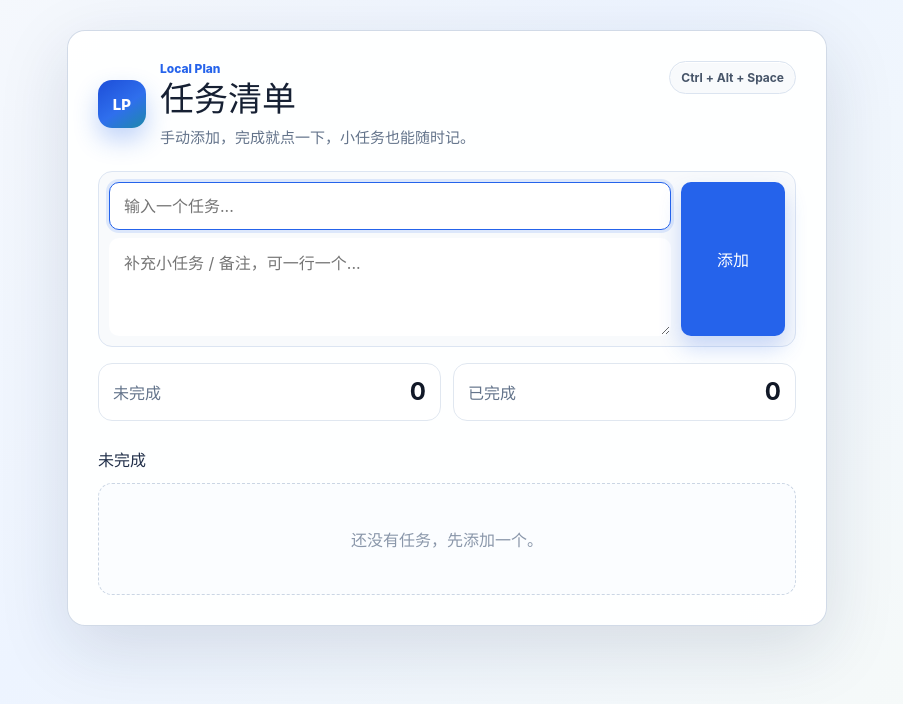
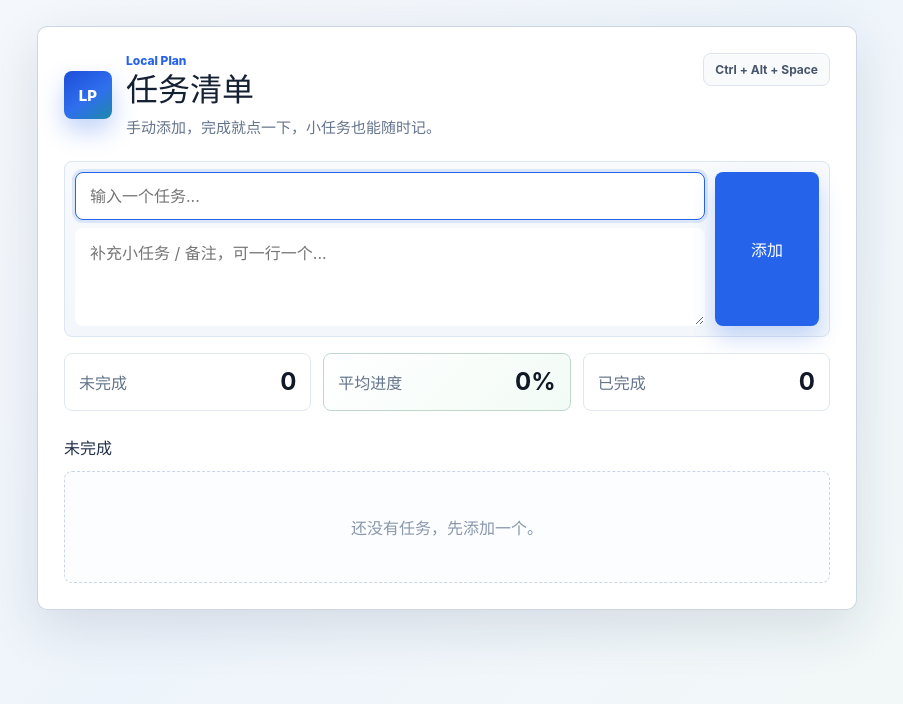
Before and after one commit to Lackylu7/local-plan, a React (Vite) app: page / in a window 1280 px wide. Shown: the top 704 px of the page, without its empty margins (193-1096 px from the left). Built offline with nearby package versions, Linux system fonts and the light colour scheme.

Commit message:
Add task progress sliders

```diff
--- a/src/App.css
+++ b/src/App.css
@@ -4,7 +4,8 @@
     "Microsoft YaHei", sans-serif;
   color: #162033;
   background:
-    linear-gradient(135deg, #f7f9fc 0%, #edf4ff 42%, #f8fbf7 100%);
+    linear-gradient(135deg, #f6f8fb 0%, #eef4fb 48%, #f4faf7 100%);
+  color-scheme: light;
   font-synthesis: none;
   text-rendering: optimizeLegibility;
   -webkit-font-smoothing: antialiased;
@@ -34,19 +35,19 @@ button {
 .app {
   display: grid;
   min-height: 100vh;
-  padding: 30px;
+  padding: 26px;
   place-items: start center;
 }
 
 .panel {
-  width: min(760px, 100%);
-  padding: 30px;
-  border: 1px solid rgba(197, 208, 224, 0.78);
-  border-radius: 18px;
-  background: rgba(255, 255, 255, 0.92);
+  width: min(820px, 100%);
+  padding: 26px;
+  border: 1px solid rgba(199, 210, 225, 0.88);
+  border-radius: 10px;
+  background: rgba(255, 255, 255, 0.95);
   box-shadow:
-    0 22px 70px rgba(24, 38, 70, 0.13),
-    inset 0 1px 0 rgba(255, 255, 255, 0.82);
+    0 18px 52px rgba(24, 38, 70, 0.12),
+    inset 0 1px 0 rgba(255, 255, 255, 0.9);
 }
 
 .header {
@@ -70,7 +71,7 @@ button {
   width: 48px;
   height: 48px;
   place-items: center;
-  border-radius: 14px;
+  border-radius: 8px;
   color: #ffffff;
   background: linear-gradient(145deg, #1d4ed8 0%, #2f6fed 55%, #0f9f6e 140%);
   box-shadow: 0 12px 24px rgba(37, 99, 235, 0.28);
@@ -92,7 +93,7 @@ button {
 
 .header h1 {
   margin-top: 3px;
-  font-size: 34px;
+  font-size: 32px;
   line-height: 1.16;
 }
 
@@ -106,7 +107,7 @@ button {
   flex: 0 0 auto;
   padding: 8px 11px;
   border: 1px solid #dbe4f0;
-  border-radius: 999px;
+  border-radius: 8px;
   color: #475569;
   background: #f8fafc;
   box-shadow: inset 0 1px 0 #ffffff;
@@ -121,8 +122,8 @@ button {
   gap: 10px;
   padding: 10px;
   border: 1px solid #dce5f2;
-  border-radius: 14px;
-  background: #f8fafc;
+  border-radius: 8px;
+  background: linear-gradient(180deg, #f8fafc 0%, #f3f7fb 100%);
 }
 
 .add-fields {
@@ -135,7 +136,7 @@ button {
 .add-form textarea {
   min-width: 0;
   border: 1px solid transparent;
-  border-radius: 10px;
+  border-radius: 8px;
   color: #162033;
   background: #ffffff;
   outline: none;
@@ -164,7 +165,7 @@ button {
 .clear-button {
   min-height: 40px;
   border: 0;
-  border-radius: 10px;
+  border-radius: 8px;
   font-weight: 760;
   transition:
     background-color 140ms ease,
@@ -189,9 +190,9 @@ button {
 
 .summary {
   display: grid;
-  grid-template-columns: repeat(2, minmax(0, 1fr));
+  grid-template-columns: repeat(3, minmax(0, 1fr));
   gap: 12px;
-  margin: 16px 0 26px;
+  margin: 16px 0 24px;
 }
 
 .summary-card {
@@ -201,9 +202,14 @@ button {
   min-height: 58px;
   padding: 12px 14px;
   border: 1px solid #e0e7f0;
-  border-radius: 14px;
+  border-radius: 8px;
   color: #64748b;
   background: #ffffff;
+}
+
+.progress-summary {
+  border-color: #bfd8cb;
+  background: linear-gradient(135deg, #ffffff 0%, #f2fbf6 100%);
 }
 
 .summary-card strong {
@@ -253,7 +259,7 @@ button {
   margin: 0;
   place-items: center;
   border: 1px dashed #cbd6e4;
-  border-radius: 14px;
+  border-radius: 8px;
   color: #8a97aa;
   background: #fbfdff;
 }
@@ -274,15 +280,20 @@ button {
   gap: 12px;
   align-items: start;
   min-height: 62px;
-  padding: 12px 14px;
-  border: 1px solid #e0e7f0;
-  border-radius: 14px;
-  background: #ffffff;
-  box-shadow: 0 6px 18px rgba(15, 23, 42, 0.04);
+  padding: 14px;
+  border: 1px solid var(--progress-border, #e0e7f0);
+  border-radius: 8px;
+  background:
+    linear-gradient(90deg, var(--progress-soft, #f8fafc) 0 var(--progress, 0%), #ffffff var(--progress, 0%) 100%);
+  box-shadow: 0 6px 18px rgba(15, 23, 42, 0.045);
+  transition:
+    border-color 160ms ease,
+    box-shadow 160ms ease,
+    background 160ms ease;
 }
 
 .task-row:hover {
-  border-color: #cbd7e8;
+  border-color: var(--progress-color, #cbd7e8);
   box-shadow: 0 10px 24px rgba(15, 23, 42, 0.07);
 }
 
@@ -291,7 +302,7 @@ button {
   width: 14px;
   height: 14px;
   margin-top: 4px;
-  border: 2px solid #94a3b8;
+  border: 2px solid var(--progress-color, #94a3b8);
   border-radius: 50%;
   background: #ffffff;
 }
@@ -320,11 +331,84 @@ button {
   overflow-wrap: anywhere;
   padding: 10px 12px;
   border: 1px solid #e8eef6;
-  border-radius: 10px;
+  border-radius: 8px;
   color: #526174;
-  background: #f8fafc;
+  background: rgba(248, 250, 252, 0.86);
   font-size: 13px;
   line-height: 1.55;
+}
+
+.progress-control {
+  display: grid;
+  gap: 8px;
+  min-width: 0;
+  padding-top: 2px;
+}
+
+.progress-meta {
+  display: flex;
+  align-items: center;
+  justify-content: space-between;
+  gap: 12px;
+  color: #64748b;
+  font-size: 12px;
+  font-weight: 760;
+}
+
+.progress-meta strong {
+  color: var(--progress-color, #2563eb);
+  font-size: 13px;
+  line-height: 1;
+}
+
+.progress-slider {
+  -webkit-appearance: none;
+  appearance: none;
+  width: 100%;
+  height: 24px;
+  margin: 0;
+  background: transparent;
+  accent-color: var(--progress-color, #2563eb);
+  cursor: ew-resize;
+}
+
+.progress-slider:focus-visible {
+  outline: 3px solid rgba(37, 99, 235, 0.18);
+  outline-offset: 2px;
+}
+
+.progress-slider::-webkit-slider-runnable-track {
+  height: 8px;
+  border-radius: 999px;
+  background:
+    linear-gradient(90deg, var(--progress-color, #2563eb) 0 var(--progress, 0%), #d9e2ee var(--progress, 0%) 100%);
+}
+
+.progress-slider::-webkit-slider-thumb {
+  width: 18px;
+  height: 18px;
+  margin-top: -5px;
+  border: 3px solid #ffffff;
+  border-radius: 50%;
+  background: var(--progress-color, #2563eb);
+  box-shadow: 0 3px 10px rgba(15, 23, 42, 0.22);
+  -webkit-appearance: none;
+}
+
+.progress-slider::-moz-range-track {
+  height: 8px;
+  border-radius: 999px;
+  background:
+    linear-gradient(90deg, var(--progress-color, #2563eb) 0 var(--progress, 0%), #d9e2ee var(--progress, 0%) 100%);
+}
+
+.progress-slider::-moz-range-thumb {
+  width: 14px;
+  height: 14px;
+  border: 3px solid #ffffff;
+  border-radius: 50%;
+  background: var(--progress-color, #2563eb);
+  box-shadow: 0 3px 10px rgba(15, 23, 42, 0.22);
 }
 
 .details-label {
@@ -337,7 +421,7 @@ button {
 .edit-details {
   min-width: 0;
   border: 1px solid #2563eb;
-  border-radius: 10px;
+  border-radius: 8px;
   color: #111827;
   outline: none;
   box-shadow: 0 0 0 3px rgba(37, 99, 235, 0.12);
@@ -358,6 +442,7 @@ button {
 .task-actions {
   display: flex;
   gap: 8px;
+  padding-top: 1px;
 }
 
 .task-actions button {
@@ -386,7 +471,8 @@ button {
 }
 
 .task-row.done {
-  background: #f8fafc;
+  background:
+    linear-gradient(90deg, rgba(236, 253, 245, 0.95) 0 var(--progress, 100%), #f8fafc var(--progress, 100%) 100%);
 }
 
 .task-row.done .task-title {
@@ -412,7 +498,7 @@ button {
 
   .panel {
     padding: 18px;
-    border-radius: 14px;
+    border-radius: 8px;
   }
 
   .header,
--- a/src/App.tsx
+++ b/src/App.tsx
@@ -1,10 +1,11 @@
-import { FormEvent, useEffect, useMemo, useState } from "react";
+import { type CSSProperties, type FormEvent, useEffect, useMemo, useState } from "react";
 import "./App.css";
 
 interface Task {
   id: string;
   title: string;
   details: string;
+  progress: number;
   done: boolean;
   createdAt: string;
   completedAt?: string;
@@ -25,6 +26,9 @@ const text = {
   add: "\u6dfb\u52a0",
   todo: "\u672a\u5b8c\u6210",
   done: "\u5df2\u5b8c\u6210",
+  progress: "\u8fdb\u5ea6",
+  averageProgress: "\u5e73\u5747\u8fdb\u5ea6",
+  progressHint: "\u62d6\u52a8\u8c03\u6574\u4efb\u52a1\u8fdb\u5ea6",
   complete: "\u5b8c\u6210",
   undo: "\u6062\u590d",
   edit: "\u7f16\u8f91",
@@ -40,6 +44,11 @@ function createId() {
   return `${Date.now()}-${Math.random().toString(16).slice(2)}`;
 }
 
+function normalizeProgress(value: unknown) {
+  if (typeof value !== "number" || Number.isNaN(value)) return 0;
+  return Math.max(0, Math.min(100, Math.round(value)));
+}
+
 function loadTasks(): Task[] {
   try {
     const raw = localStorage.getItem(STORAGE_KEY);
@@ -53,6 +62,12 @@ function loadTasks(): Task[] {
           id: item.id,
           title: item.title,
           details: typeof item.details === "string" ? item.details : "",
+          progress:
+            typeof item.progress === "number"
+              ? normalizeProgress(item.progress)
+              : item.done === true
+                ? 100
+                : 0,
           done: item.done === true,
           createdAt: typeof item.createdAt === "string" ? item.createdAt : new Date().toISOString(),
           completedAt: typeof item.completedAt === "string" ? item.completedAt : undefined,
@@ -75,6 +90,11 @@ function App() {
 
   const todoTasks = useMemo(() => tasks.filter((task) => !task.done), [tasks]);
   const doneTasks = useMemo(() => tasks.filter((task) => task.done), [tasks]);
+  const averageProgress = useMemo(() => {
+    if (tasks.length === 0) return 0;
+    const total = tasks.reduce((sum, task) => sum + task.progress, 0);
+    return Math.round(total / tasks.length);
+  }, [tasks]);
 
   function addTask(event: FormEvent<HTMLFormElement>) {
     event.preventDefault();
@@ -86,6 +106,7 @@ function App() {
         id: createId(),
         title: cleanTitle,
         details: details.trim(),
+        progress: 0,
         done: false,
         createdAt: new Date().toISOString(),
       },
@@ -103,6 +124,7 @@ function App() {
         return {
           ...task,
           done,
+          progress: done ? 100 : task.progress,
           completedAt: done ? new Date().toISOString() : undefined,
         };
       }),
@@ -123,6 +145,22 @@ function App() {
             }
           : task,
       ),
+    );
+  }
+
+  function updateProgress(taskId: string, nextProgress: number) {
+    const progress = normalizeProgress(nextProgress);
+    setTasks((current) =>
+      current.map((task) => {
+        if (task.id !== taskId) return task;
+        const done = progress === 100;
+        return {
+          ...task,
+          progress,
+          done,
+          completedAt: done ? (task.completedAt ?? new Date().toISOString()) : undefined,
+        };
+      }),
     );
   }
 
@@ -168,6 +206,10 @@ function App() {
             <span>{text.todo}</span>
             <strong>{todoTasks.length}</strong>
           </div>
+          <div className="summary-card progress-summary">
+            <span>{text.averageProgress}</span>
+            <strong>{averageProgress}%</strong>
+          </div>
           <div className="summary-card">
             <span>{text.done}</span>
             <strong>{doneTasks.length}</strong>
@@ -181,7 +223,13 @@ function App() {
           ) : (
             <ul className="task-list">
               {todoTasks.map((task) => (
-                <TaskRow key={task.id} task={task} onToggle={toggleTask} onUpdate={updateTask} />
+                <TaskRow
+                  key={task.id}
+                  task={task}
+                  onProgressChange={updateProgress}
+                  onToggle={toggleTask}
+                  onUpdate={updateTask}
+                />
               ))}
             </ul>
           )}
@@ -197,7 +245,13 @@ function App() {
             </div>
             <ul className="task-list">
               {doneTasks.map((task) => (
-                <TaskRow key={task.id} task={task} onToggle={toggleTask} onUpdate={updateTask} />
+                <TaskRow
+                  key={task.id}
+                  task={task}
+                  onProgressChange={updateProgress}
+                  onToggle={toggleTask}
+                  onUpdate={updateTask}
+                />
               ))}
             </ul>
           </section>
@@ -209,10 +263,12 @@ function App() {
 
 function TaskRow({
   task,
+  onProgressChange,
   onToggle,
   onUpdate,
 }: {
   task: Task;
+  onProgressChange: (taskId: string, nextProgress: number) => void;
   onToggle: (taskId: string) => void;
   onUpdate: (taskId: string, nextTitle: string, nextDetails: string) => void;
 }) {
@@ -238,8 +294,10 @@ function TaskRow({
     setIsEditing(false);
   }
 
+  const rowStyle = getProgressStyle(task.progress);
+
   return (
-    <li className={task.done ? "task-row done" : "task-row"}>
+    <li className={task.done ? "task-row done" : "task-row"} style={rowStyle}>
       <span className="status-dot" aria-hidden="true" />
       <div className="task-content">
         {isEditing ? (
@@ -275,6 +333,23 @@ function TaskRow({
             {task.details && <span className="task-details">{task.details}</span>}
           </>
         )}
+        <div className="progress-control">
+          <div className="progress-meta">
+            <span>{text.progress}</span>
+            <strong>{task.progress}%</strong>
+          </div>
+          <input
+            aria-label={`${task.title} ${text.progress}`}
+            className="progress-slider"
+            max="100"
+            min="0"
+            onChange={(event) => onProgressChange(task.id, event.currentTarget.valueAsNumber)}
+            step="1"
+            title={text.progressHint}
+            type="range"
+            value={task.progress}
+          />
+        </div>
       </div>
       <div className="task-actions">
         {isEditing ? (
@@ -301,4 +376,14 @@ function TaskRow({
   );
 }
 
+function getProgressStyle(progress: number): CSSProperties {
+  const hue = 214 - progress * 0.64;
+  return {
+    "--progress": `${progress}%`,
+    "--progress-border": `hsl(${hue} 64% 78%)`,
+    "--progress-color": `hsl(${hue} 72% 42%)`,
+    "--progress-soft": `hsl(${hue} 76% 96%)`,
+  } as CSSProperties;
+}
+
 export default App;
```
Also changed, not shown: 1 other file (tests, documents, lock files or other folders).
